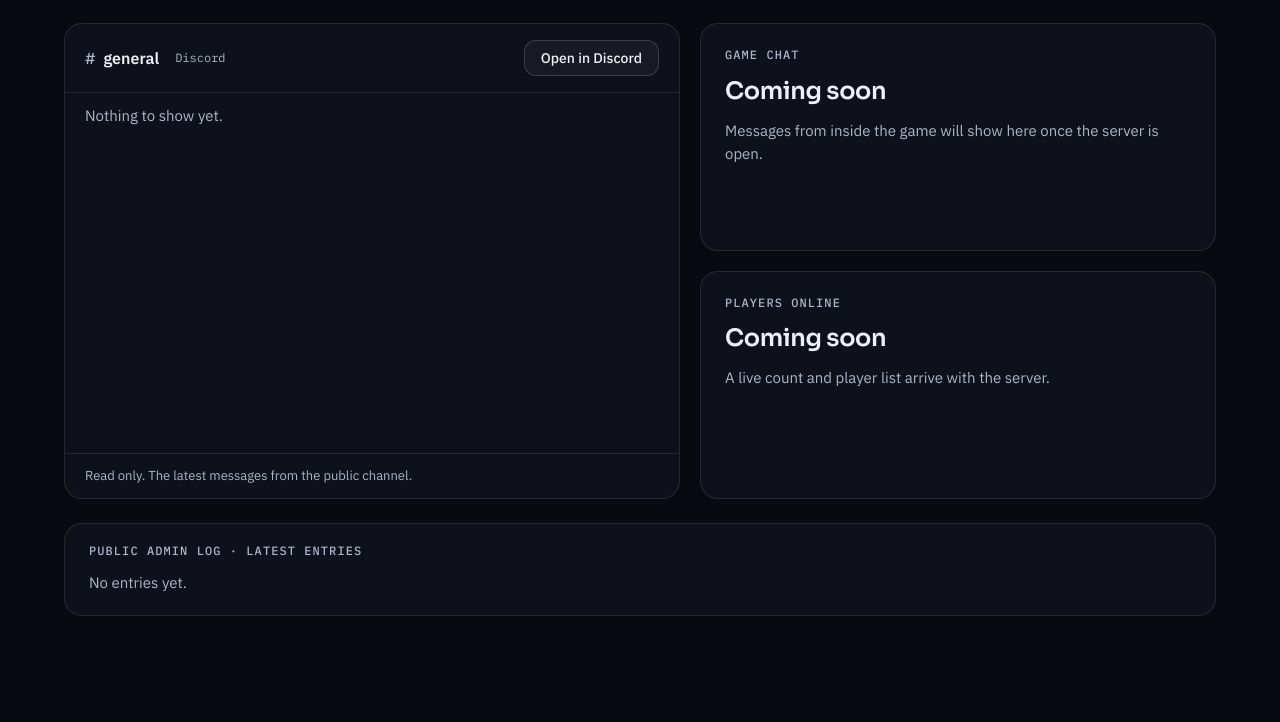
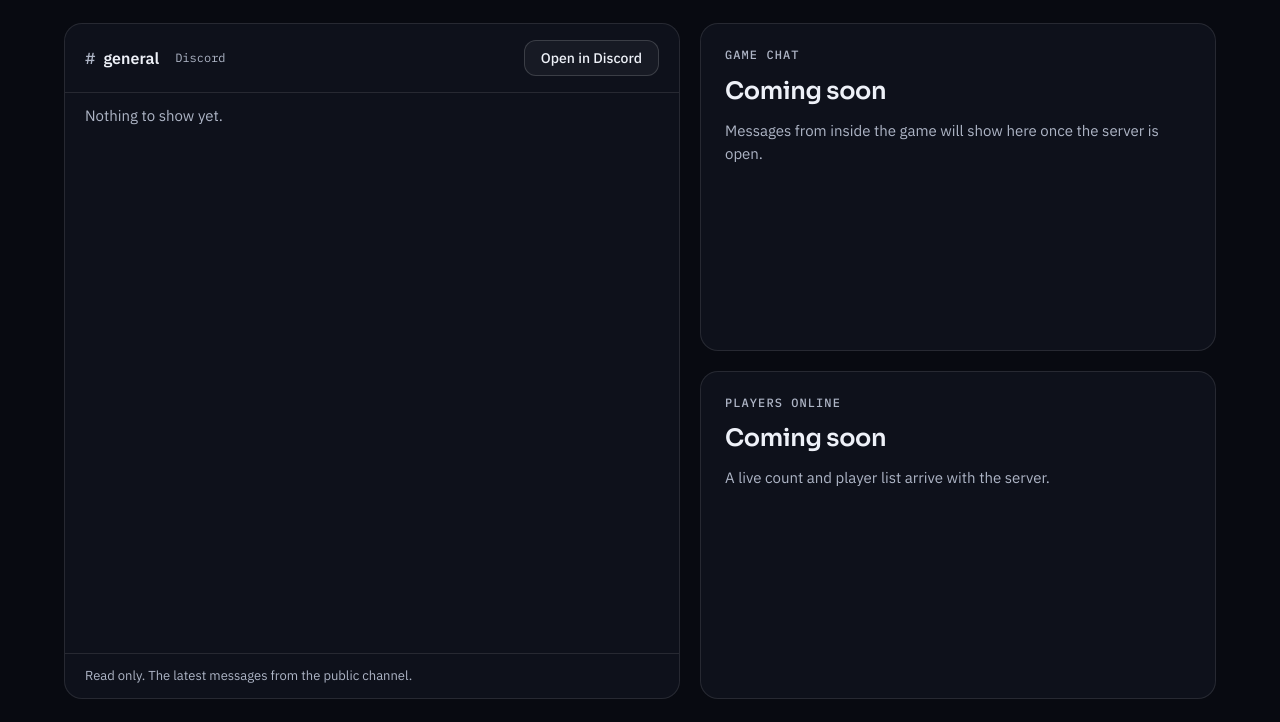
Before and after one commit to BoredManCodes/refract-site, a website: page public/index.html in a window 1280 px wide. Shown: the part 1333-2055 px from the top of the page. Drawn offline with Linux system fonts and the light colour scheme; no server answers.

Commit message:
Chat: taller general chat box

```diff
--- a/public/index.html
+++ b/public/index.html
@@ -184,7 +184,7 @@ Refract SMP</a>
 <div style="display:flex;align-items:center;gap:8px;font-weight:600;font-size:16px"><span style="color:var(--muted)">#</span>general<span class="mono" style="font-size:12px;font-weight:400;color:var(--muted);margin-left:8px">Discord</span></div>
 <a class="btn2" style="min-height:36px;font-size:14px" href="https://discord.gg/KRrKVEdMFy" rel="noopener">Open in Discord</a>
 </div>
-<div id="general" style="padding:12px 20px 16px;display:flex;flex-direction:column;gap:14px;height:360px;overflow-y:auto;overscroll-behavior:contain;scroll-behavior:smooth"><div style="color:var(--muted);font-size:15px">Nothing to show yet.</div></div>
+<div id="general" style="padding:12px 20px 16px;display:flex;flex-direction:column;gap:14px;height:560px;overflow-y:auto;overscroll-behavior:contain;scroll-behavior:smooth"><div style="color:var(--muted);font-size:15px">Nothing to show yet.</div></div>
 <div style="padding:12px 20px;border-top:1px solid rgba(255,255,255,.1);font-size:13px;color:var(--muted)">Read only. The latest messages from the public channel.</div>
 </section>
 <div style="flex:1 1 380px;min-width:0;display:flex;flex-direction:column;gap:20px">
```
